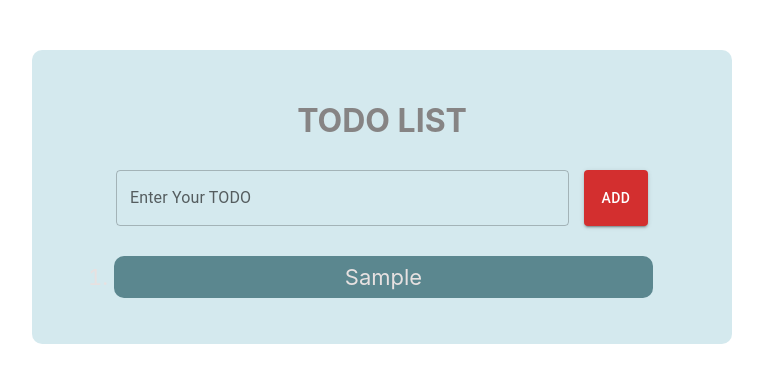
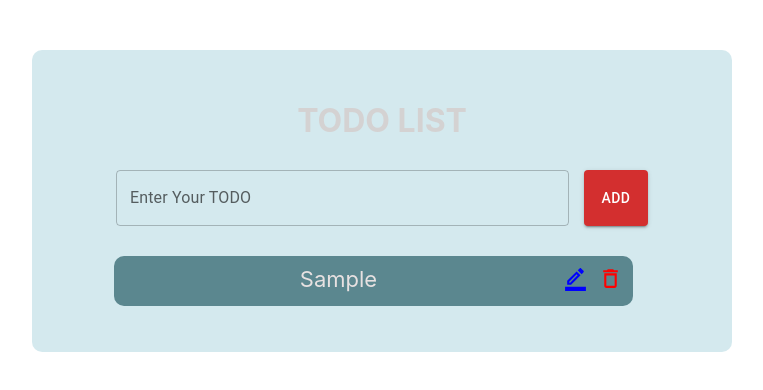
Before and after one commit to sherin17/TodoApp, a React (Create React App) app: page / in a window 1280 px wide. Both pictures are taken after typing "Sample" into the empty fields and a click on the button "ADD". Shown: the top 390 px of the page, without its empty margins (268-1031 px from the left). Built offline with nearby package versions, Linux system fonts and the light colour scheme.

Commit message:
first commit

```diff
--- a/src/components/TodoList.css
+++ b/src/components/TodoList.css
@@ -10,7 +10,7 @@
 }
 h1{
     text-align: center;
-    color: rgb(134, 132, 132);
+    color: rgb(212, 210, 210);
     font-weight: 600px;
 }
 .form-group{
@@ -22,14 +22,33 @@ h1{
     margin-left: 15px;
     padding: 15px;
 }
-
+.list{
+    margin-top: 30px !important;
+}
 li{
     margin-bottom: 12px;
-    margin-right: 25px;
+    margin-right: 45px;
     margin-left: -12px;
     background-color: rgb(91, 135, 143);
-    padding: 8px;
+    padding: 10px;
     border-radius: 10px;
     color: rgb(231, 225, 225);
     font-size: 22px;
 }
+.listitems{
+    display: flex;
+}
+.listitems .list-item-list{
+    flex: 1;
+}
+.listitems .icons{
+    padding-left: 10px;
+    font-size: 25px;
+    cursor: pointer;
+}
+#edit{
+    color: blue;
+}
+#delete{
+    color: red;
+}
--- a/src/components/TodoList.js
+++ b/src/components/TodoList.js
@@ -1,22 +1,44 @@
 import { Button, Container, TextField } from '@mui/material'
 import React, { useState } from 'react'
 import './TodoList.css'
-
+import DeleteOutlineIcon from '@mui/icons-material/DeleteOutline';
+import BorderColorOutlinedIcon from '@mui/icons-material/BorderColorOutlined';
 
 
 const TodoList = () => {
 
-    //useState
+//useState
     var [todo, settodo] = useState('')
     var [todos, settodos] = useState([])
+    var [editId,seteditId] = useState(0)
 
-
-    //ADD
+//ADD
     const addtodo = () => {
-        if (todo !== '') {
-            settodos([...todos, todo])
+        if(todo !==''){
+            settodos([...todos, {list : todo , id : Date.now()}])
             settodo('')
         }
+        if(editId){
+            const editTodo = todos.find((todo) => todo.id === editId)
+            const updateTodo = todos.map((to)=> to.id===editTodo.id
+            ? (to={id:to.id , list : todo})
+            : (to = {id : to.id , list: to.list}))
+            settodos(updateTodo);
+            seteditId(0);
+            settodo("");
+        }
+    }
+
+//DELETE
+    const onDelete = (id) => {
+        settodos(todos.filter((to) => to.id !== id))
+    }
+
+//EDIT
+    const onEdit = (id) =>{
+      const editTodo =  todos.find((to)=> to.id === id)
+      settodo(editTodo.list)
+      seteditId(editTodo.id)
     }
 
     return (
@@ -25,11 +47,23 @@ const TodoList = () => {
                 <h1>TODO LIST</h1>
                 <form className='form-group'>
                     <TextField type="text" value={todo} label="Enter Your TODO" variant="outlined" fullWidth onChange={(event) => settodo(event.target.value)}></TextField>
-                    <Button variant="contained" color='error' onClick={addtodo}>ADD</Button>
+                    <Button variant="contained" color='error' onClick={addtodo}>{editId ? 'EDIT' : 'ADD'}</Button>
                 </form>
+                <div className='list'>
                     <ol>
-                        {todos.map((to) => (<li>{to}</li>))}
+                        {
+                            todos.map((to) => (
+                                <li className='listitems'>
+                                    <div className='list-item-list'>{to.list}</div>
+                                    <span>
+                                        <BorderColorOutlinedIcon className='icons' id='edit' title="Edit" onClick={()=>onEdit(to.id)}/>
+                                        <DeleteOutlineIcon className='icons' id='delete' title="Delete" onClick={()=>onDelete(to.id)}/>
+                                    </span>
+                                </li>
+                            ))
+                        }
                     </ol>
+                </div>
             </Container>
         </div>
     )
```
